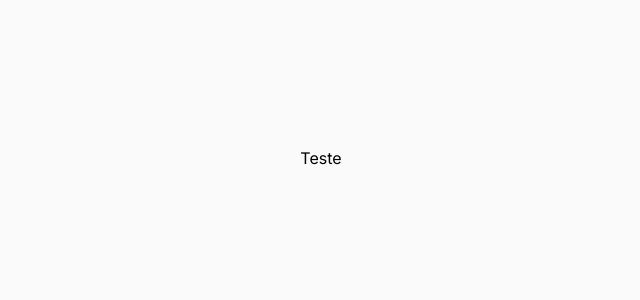
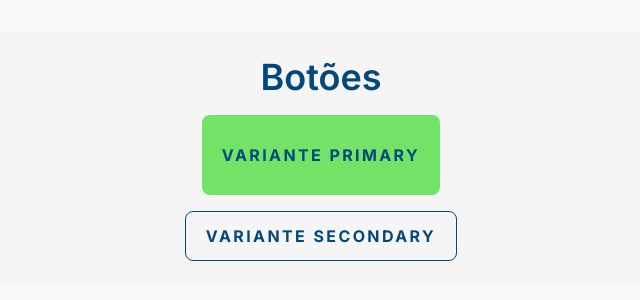
Before and after one commit to fernandorcoelho/boilerplate-tailwind, a Next.js app: page /componentes in a window 1280 px wide. Shown: the part 242-542 px from the top of the page, without its empty margins (319-959 px from the left). Built offline with nearby package versions, Linux system fonts and the light colour scheme.

Commit message:
{Feature} Button component

```diff
--- a/src/components/Form/Button/index.tsx
+++ b/src/components/Form/Button/index.tsx
@@ -1,17 +1,32 @@
-import React, { forwardRef, ForwardRefRenderFunction } from 'react';
+import {
+  ButtonHTMLAttributes,
+  forwardRef,
+  ForwardRefRenderFunction
+} from 'react';
+
+import styles from './styles.module.css';
 
 type ButtonProps = {
   variant?: 'primary' | 'secondary';
-  loading?: boolean;
-  loadingSize?: number;
-} & React.ButtonHTMLAttributes<HTMLButtonElement>;
+} & ButtonHTMLAttributes<HTMLButtonElement>;
+
+const primaryClasses = styles.primary;
+const secondaryClasses = styles.secondary;
+
+const VariantMap = {
+  primary: primaryClasses,
+  secondary: secondaryClasses
+};
 
 const ButtonBase: ForwardRefRenderFunction<HTMLButtonElement, ButtonProps> = (
-  { children, variant = 'primary', loading, loadingSize, ...rest }: ButtonProps,
+  { children, variant = 'primary', ...rest }: ButtonProps,
   ref
 ) => {
+  const defaultClassName = styles.root;
+  const className = [defaultClassName, VariantMap[variant]];
+
   return (
-    <button ref={ref} {...rest}>
+    <button className={className.join(' ')} ref={ref} {...rest}>
       {children}
     </button>
   );
--- a/src/components/Form/Button/styles.module.css
+++ b/src/components/Form/Button/styles.module.css
@@ -0,0 +1,11 @@
+.root {
+  @apply px-5 font-bold rounded-lg;
+}
+
+.primary {
+  @apply py-7.5 bg-green-light uppercase tracking-wider text-blue;
+}
+
+.secondary {
+  @apply py-3.5 uppercase tracking-wider text-blue border-0.5 border-blue;
+}
--- a/src/pages/componentes/index.tsx
+++ b/src/pages/componentes/index.tsx
@@ -19,7 +19,11 @@ const Componentes = () => {
       <MetaTags title="BRASA - Componentes" />
 
       <div className="flex items-center justify-center w-screen h-screen bg-gray-50">
-        <Button>Teste</Button>
+        <div className="container flex flex-col items-center justify-center gap-4 px-4 py-6 bg-gray-100 rounded-md">
+          <h1 className="text-4xl font-semibold text-blue">Botões</h1>
+          <Button>Variante primary</Button>
+          <Button variant="secondary">Variante secondary</Button>
+        </div>
       </div>
     </>
   );
--- a/tailwind.config.js
+++ b/tailwind.config.js
@@ -42,7 +42,22 @@ module.exports = {
       yellow: '#FFC700',
       red: '#FF0000'
     },
-    extend: {}
+    letterSpacing: {
+      normal: 0,
+      wide: '0.1em',
+      wider: '0.15em',
+      widest: '0.33em'
+    },
+    extend: {
+      spacing: {
+        1.5: '0.313rem' /* 5px */,
+        3.5: '0.875rem' /* 14px */,
+        7.5: '1.875rem' /* 30px */
+      },
+      borderWidth: {
+        0.5: '0.5px'
+      }
+    }
   },
   plugins: []
 };
```
